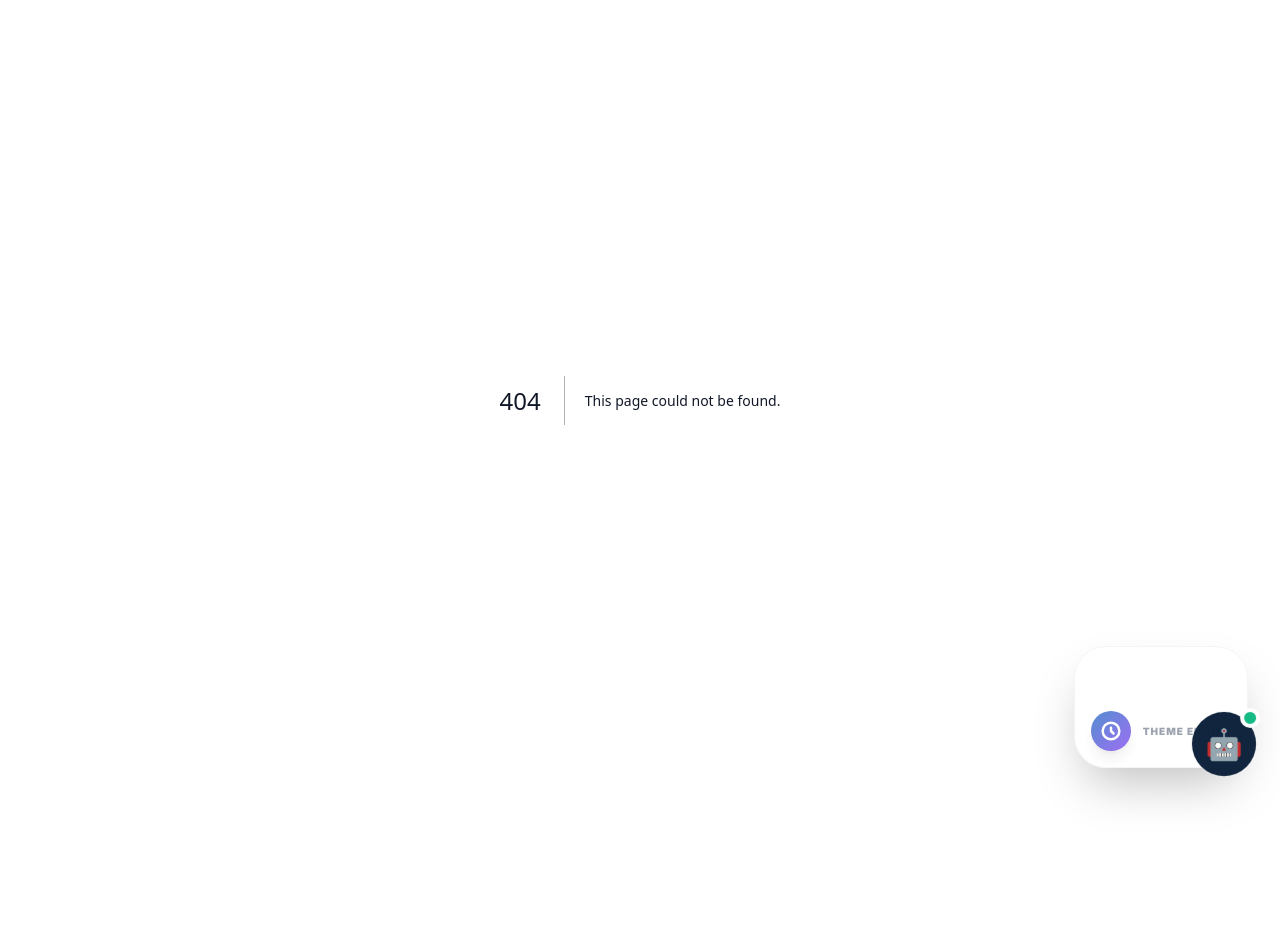
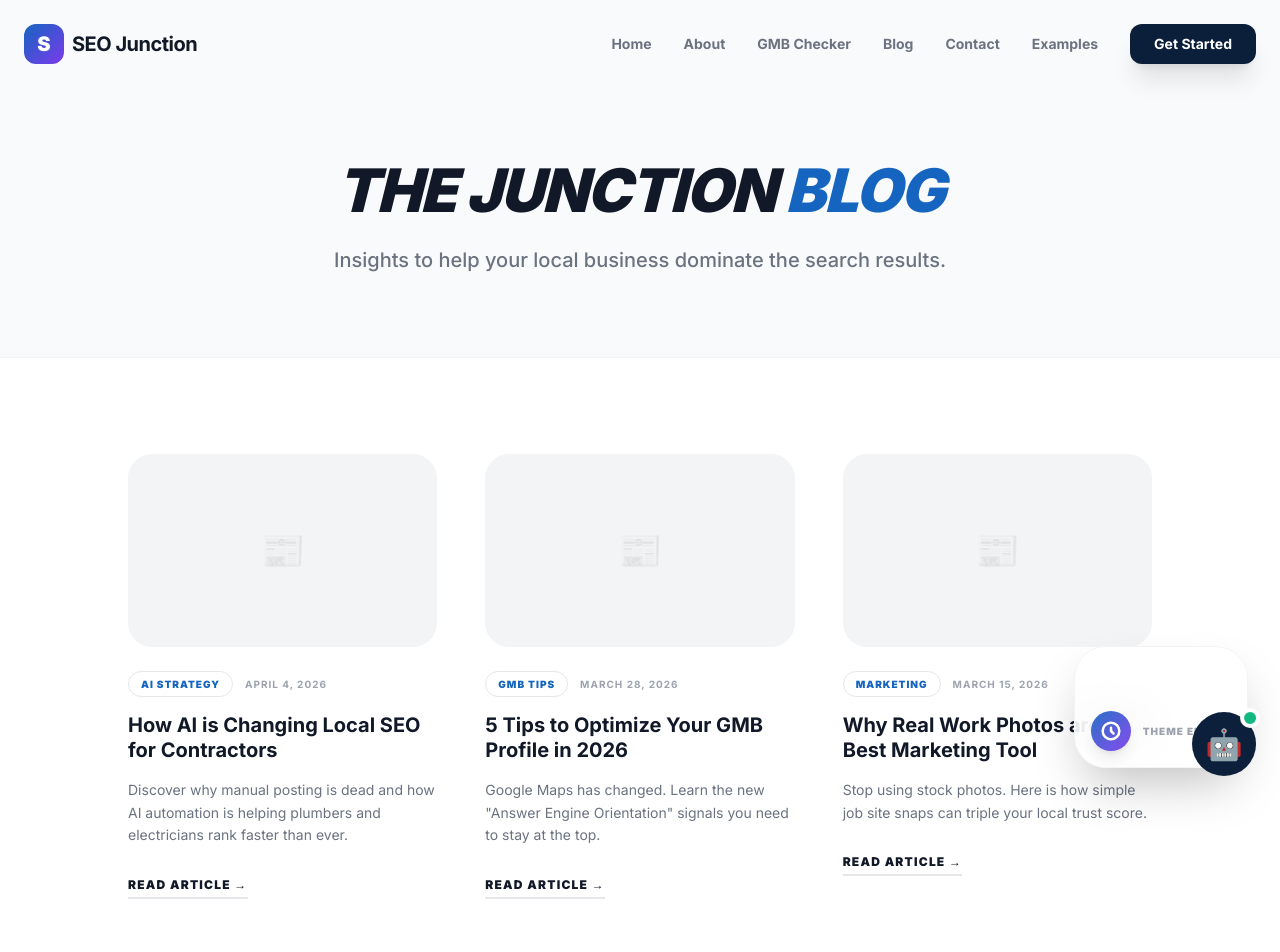
Before and after one commit to mobeen00381/seo-junction, a Next.js app: page /blog in a window 1280 px wide. Before the commit this address had no page. Shown: the top 952 px of the page. Before the commit the page ends 800 px from the top, so only its background shows below. Built offline with nearby package versions, Linux system fonts and the light colour scheme.

Commit message:
feat: add Blog hub and expand header/footer with social links and terms

```diff
--- /dev/null
+++ b/src/app/blog/page.tsx
@@ -0,0 +1,76 @@
+import type { Metadata } from 'next'
+import Navbar from '@/components/Navbar'
+import Footer from '@/components/Footer'
+import Link from 'next/link'
+
+export const metadata: Metadata = {
+  title: 'Blog — Local SEO Tips & AI Automation | SEO Junction',
+  description: 'Expert advice on how to grow your local service business using AI and Google Business Profile optimization.',
+}
+
+const POSTS = [
+  {
+    id: '1',
+    title: 'How AI is Changing Local SEO for Contractors',
+    excerpt: 'Discover why manual posting is dead and how AI automation is helping plumbers and electricians rank faster than ever.',
+    date: 'April 4, 2026',
+    category: 'AI Strategy',
+  },
+  {
+    id: '2',
+    title: '5 Tips to Optimize Your GMB Profile in 2026',
+    excerpt: 'Google Maps has changed. Learn the new "Answer Engine Orientation" signals you need to stay at the top.',
+    date: 'March 28, 2026',
+    category: 'GMB Tips',
+  },
+  {
+    id: '3',
+    title: 'Why Real Work Photos are Your Best Marketing Tool',
+    excerpt: 'Stop using stock photos. Here is how simple job site snaps can triple your local trust score.',
+    date: 'March 15, 2026',
+    category: 'Marketing',
+  },
+]
+
+export default function BlogPage() {
+  return (
+    <div className="min-h-screen bg-white dark:bg-slate-950 font-inter">
+      <Navbar />
+
+      <header className="pt-40 pb-20 px-6 text-center bg-gray-50 dark:bg-slate-900/40 border-b border-gray-100 dark:border-slate-800">
+        <div className="max-w-4xl mx-auto">
+          <h1 className="text-4xl md:text-6xl font-black text-gray-900 dark:text-white mb-6 tracking-tight uppercase italic">The Junction <span className="text-primary italic">Blog</span></h1>
+          <p className="text-xl text-gray-500 dark:text-gray-400 max-w-2xl mx-auto leading-relaxed font-medium">Insights to help your local business dominate the search results.</p>
+        </div>
+      </header>
+
+      <main className="py-24 px-6">
+        <div className="max-w-5xl mx-auto grid md:grid-cols-3 gap-12">
+          {POSTS.map((post) => (
+            <article key={post.id} className="group cursor-pointer">
+              <div className="aspect-[16/10] bg-gray-100 dark:bg-slate-900 rounded-3xl mb-6 overflow-hidden border border-gray-100 dark:border-slate-800 transition-transform group-hover:scale-[1.02]">
+                 <div className="w-full h-full flex items-center justify-center text-4xl opacity-20 grayscale group-hover:grayscale-0 transition-all">📰</div>
+              </div>
+              <div className="flex items-center gap-3 mb-4">
+                 <span className="text-[10px] font-black text-primary uppercase tracking-widest bg-primary/5 px-3 py-1 rounded-full border border-primary/10">{post.category}</span>
+                 <span className="text-[10px] font-bold text-gray-400 uppercase tracking-widest">{post.date}</span>
+              </div>
+              <h2 className="text-xl font-bold text-gray-900 dark:text-white mb-4 group-hover:text-primary transition-colors leading-tight">{post.title}</h2>
+              <p className="text-sm text-gray-500 dark:text-gray-400 leading-relaxed mb-6">{post.excerpt}</p>
+              <div className="text-xs font-black text-gray-900 dark:text-white uppercase tracking-widest border-b-2 border-primary/20 inline-block pb-1">Read Article →</div>
+            </article>
+          ))}
+        </div>
+      </main>
+
+      <section className="py-24 px-6 bg-navy text-white text-center">
+         <div className="max-w-3xl mx-auto">
+            <h2 className="text-3xl font-black mb-8 tracking-tight">Ready to get your business found?</h2>
+            <Link href="/onboarding" className="inline-block font-bold text-blue-900 bg-white px-12 py-5 rounded-2xl shadow-2xl transition-transform hover:scale-105">Start 30-Day Free Trial →</Link>
+         </div>
+      </section>
+
+      <Footer />
+    </div>
+  )
+}
--- a/src/components/Footer.tsx
+++ b/src/components/Footer.tsx
@@ -1,45 +1,81 @@
 import Link from 'next/link'
 
 export default function Footer() {
+  const socials = [
+    { name: 'FB', href: '#', icon: 'facebook' },
+    { name: 'IG', href: '#', icon: 'instagram' },
+    { name: 'TK', href: '#', icon: 'tiktok' },
+    { name: 'IN', href: '#', icon: 'linkedin' },
+    { name: 'YT', href: '#', icon: 'youtube' },
+  ]
+
   return (
-    <footer className="bg-gray-100 dark:bg-slate-900 py-24 px-6 border-t border-gray-100 dark:border-slate-800">
-      <div className="max-w-7xl mx-auto grid grid-cols-1 md:grid-cols-4 gap-12 text-left">
+    <footer className="bg-gray-100 dark:bg-slate-900 py-24 px-6 border-y border-gray-100 dark:border-slate-800">
+      <div className="max-w-7xl mx-auto grid grid-cols-1 md:grid-cols-4 gap-16 text-left">
         <div className="col-span-1 md:col-span-1">
-          <Link href="/" className="flex items-center gap-2 mb-6 group">
-            <div className="w-8 h-8 rounded-lg flex items-center justify-center text-white font-black text-lg transition-transform group-hover:scale-110 shadow-lg" style={{ background: 'var(--premium-gradient)' }}>S</div>
-            <span className="font-bold text-gray-900 dark:text-white text-lg tracking-tight">SEO Junction</span>
+          <Link href="/" className="flex items-center gap-2 mb-8 group">
+            <div className="w-10 h-10 rounded-xl flex items-center justify-center text-white font-black text-xl transition-transform group-hover:scale-110 shadow-xl" style={{ background: 'var(--premium-gradient)' }}>S</div>
+            <span className="font-bold text-gray-900 dark:text-white text-xl tracking-tight">SEO Junction</span>
           </Link>
-          <p className="text-sm text-gray-500 dark:text-gray-400 leading-relaxed max-w-xs">Helping local service businesses grow their Google visibility with AI-powered marketing and automation.</p>
+          <p className="text-sm text-gray-500 dark:text-gray-400 leading-relaxed max-w-xs mb-8 font-medium">Helping local service businesses grow their Google visibility with AI-powered marketing and automation.</p>
+
+          {/* Social Media Links */}
+          <div className="flex gap-4">
+             {socials.map((s) => (
+                <Link
+                  key={s.name}
+                  href={s.href}
+                  className="w-8 h-8 rounded-lg bg-white dark:bg-slate-800 border border-gray-200 dark:border-slate-700 flex items-center justify-center text-[10px] font-black text-gray-400 hover:text-primary dark:hover:text-white hover:border-primary/50 transition-all active:scale-90"
+                >
+                   {s.name}
+                </Link>
+             ))}
+          </div>
         </div>
 
         <div>
-          <h4 className="font-bold text-gray-900 dark:text-white mb-6 uppercase tracking-widest text-xs">Resources</h4>
+           <h4 className="font-bold text-gray-900 dark:text-white mb-6 uppercase tracking-[3px] text-[10px]">Quick Links</h4>
            <ul className="space-y-4">
-            <li><Link href="/about" className="text-sm text-gray-500 hover:text-gray-900 dark:text-gray-400 dark:hover:text-white transition-colors">About Mission</Link></li>
-            <li><Link href="/demo" className="text-sm text-gray-500 hover:text-gray-900 dark:text-gray-400 dark:hover:text-white transition-colors">Live Demo</Link></li>
-            <li><Link href="/contact" className="text-sm text-gray-500 hover:text-gray-900 dark:text-gray-400 dark:hover:text-white transition-colors">Contact Support</Link></li>
+              <li><Link href="/" className="text-sm font-bold text-gray-500 hover:text-gray-900 dark:text-gray-400 dark:hover:text-white transition-colors">Home</Link></li>
+              <li><Link href="/about" className="text-sm font-bold text-gray-500 hover:text-gray-900 dark:text-gray-400 dark:hover:text-white transition-colors">About Us</Link></li>
+              <li><Link href="/pricing" className="text-sm font-bold text-gray-500 hover:text-gray-900 dark:text-gray-400 dark:hover:text-white transition-colors">Pricing</Link></li>
+              <li><Link href="/blog" className="text-sm font-bold text-gray-500 hover:text-gray-900 dark:text-gray-400 dark:hover:text-white transition-colors">Blog</Link></li>
            </ul>
         </div>
 
         <div>
-          <h4 className="font-bold text-gray-900 dark:text-white mb-6 uppercase tracking-widest text-xs">Legal</h4>
+           <h4 className="font-bold text-gray-900 dark:text-white mb-6 uppercase tracking-[3px] text-[10px]">Tools & Support</h4>
            <ul className="space-y-4">
-            <li><Link href="/terms" className="text-sm text-gray-500 hover:text-gray-900 dark:text-gray-400 dark:hover:text-white transition-colors">Terms of Service</Link></li>
-            <li><Link href="/privacy-policy" className="text-sm text-gray-500 hover:text-gray-900 dark:text-gray-400 dark:hover:text-white transition-colors">Privacy Policy</Link></li>
+              <li><Link href="/gmb-checker" className="text-sm font-bold text-gray-500 hover:text-gray-900 dark:text-gray-400 dark:hover:text-white transition-colors">GMB Checker</Link></li>
+              <li><Link href="/demo" className="text-sm font-bold text-gray-500 hover:text-gray-900 dark:text-gray-400 dark:hover:text-white transition-colors">Live Demo</Link></li>
+              <li><Link href="/contact" className="text-sm font-bold text-gray-500 hover:text-gray-900 dark:text-gray-400 dark:hover:text-white transition-colors">Contact Support</Link></li>
            </ul>
         </div>
 
         <div>
-          <h4 className="font-bold text-gray-900 dark:text-white mb-6 uppercase tracking-widest text-xs">Contact Us</h4>
+           <h4 className="font-bold text-gray-900 dark:text-white mb-6 uppercase tracking-[3px] text-[10px]">Legal System</h4>
            <ul className="space-y-4">
-             <li className="text-sm text-gray-500 dark:text-gray-400">Email: support@seojunction.com</li>
-             <li className="text-sm text-gray-500 dark:text-gray-400">Hours: Mon-Fri, 9am - 5pm</li>
+              <li><Link href="/terms" className="text-sm font-bold text-gray-500 hover:text-gray-900 dark:text-gray-400 dark:hover:text-white transition-colors">Terms</Link></li>
+              <li><Link href="/privacy-policy" className="text-sm font-bold text-gray-500 hover:text-gray-900 dark:text-gray-400 dark:hover:text-white transition-colors">Privacy Policy</Link></li>
+              <li className="pt-4 mt-4 border-t border-gray-200 dark:border-slate-800">
+                 <div className="text-[10px] text-gray-400 uppercase tracking-widest font-black mb-1">Office Hours</div>
+                 <div className="text-xs text-gray-500 dark:text-gray-400 font-bold italic leading-relaxed">Mon-Fri: 9am - 6pm EST<br />Sat: 10am - 2pm EST</div>
+              </li>
            </ul>
         </div>
       </div>
-      <div className="max-w-7xl mx-auto mt-20 pt-10 border-t border-gray-200 dark:border-slate-800 flex justify-between items-center">
-        <p className="text-xs font-medium text-gray-400 uppercase tracking-widest">&copy; 2026 SEO Junction Platform. All Rights Reserved.</p>
-        <div className="flex gap-4 text-xs font-black tracking-widest text-gray-300">USA &bull; UK &bull; UAE</div>
+
+      <div className="max-w-7xl mx-auto mt-20 pt-10 border-t border-gray-200 dark:border-slate-800 flex flex-col md:flex-row justify-between items-center gap-6">
+        <div className="flex flex-col md:flex-row items-center gap-6">
+          <p className="text-[10px] font-black text-gray-400 uppercase tracking-[4px]">&copy; 2026 SEO Junction. Built for Trades.</p>
+          <div className="flex gap-4">
+             <Link href="/terms" className="text-[10px] font-black text-gray-300 dark:text-gray-600 hover:text-primary transition-colors uppercase tracking-widest leading-none">Terms</Link>
+             <Link href="/privacy-policy" className="text-[10px] font-black text-gray-300 dark:text-gray-600 hover:text-primary transition-colors uppercase tracking-widest leading-none">Privacy</Link>
+          </div>
+        </div>
+        <div className="flex gap-4 text-[10px] font-black tracking-[4px] text-gray-300 dark:text-gray-600 uppercase">
+           USA &bull; UK &bull; UAE &bull; AU
+        </div>
       </div>
     </footer>
   )
--- a/src/components/Navbar.tsx
+++ b/src/components/Navbar.tsx
@@ -16,6 +16,7 @@ export default function Navbar() {
     { name: 'Home', href: '/' },
     { name: 'About', href: '/about' },
     { name: 'GMB Checker', href: '/gmb-checker' },
+    { name: 'Blog', href: '/blog' },
     { name: 'Contact', href: '/contact' },
     { name: 'Examples', href: '/demo' },
   ]
```
Lines whose indentation alone changed are shown as unchanged.
